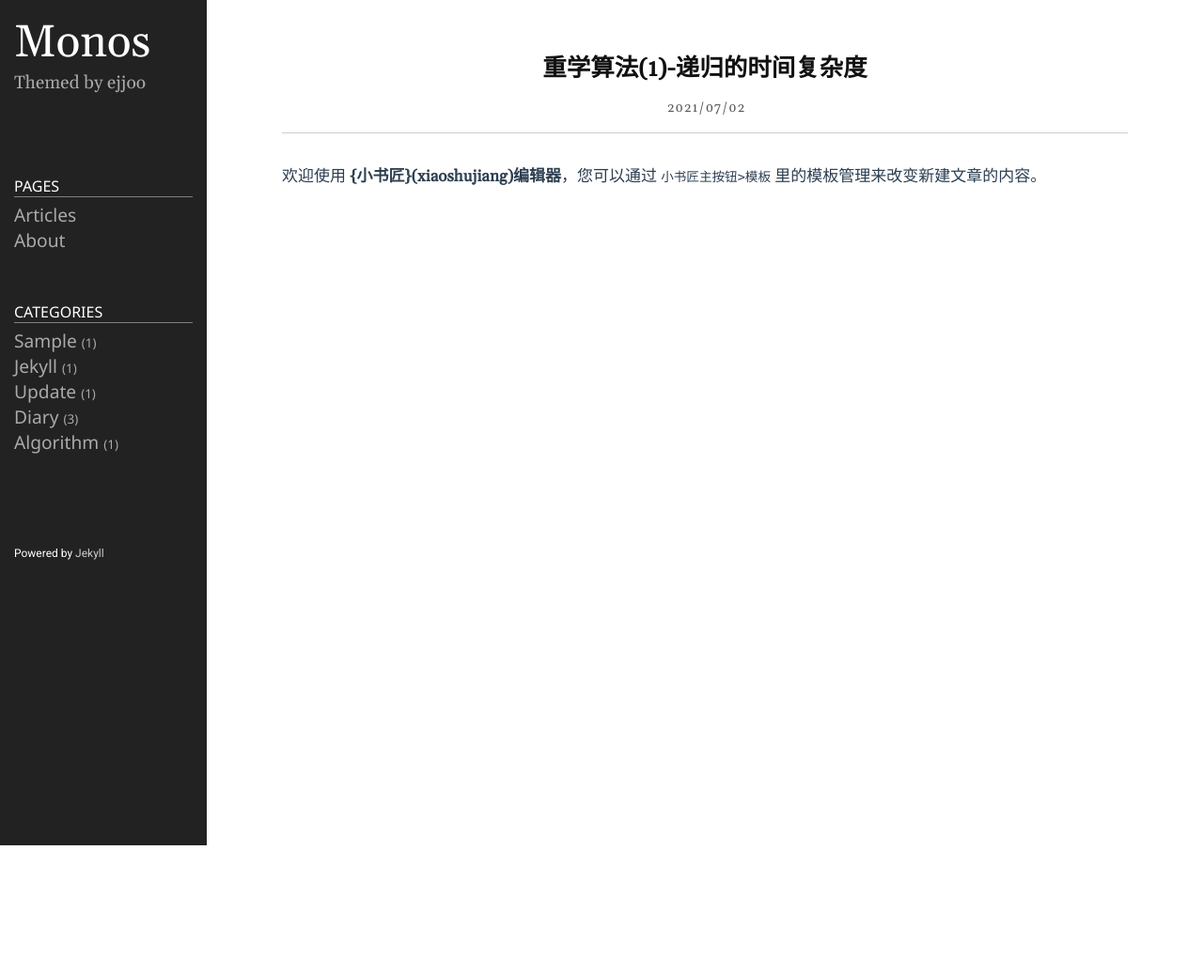
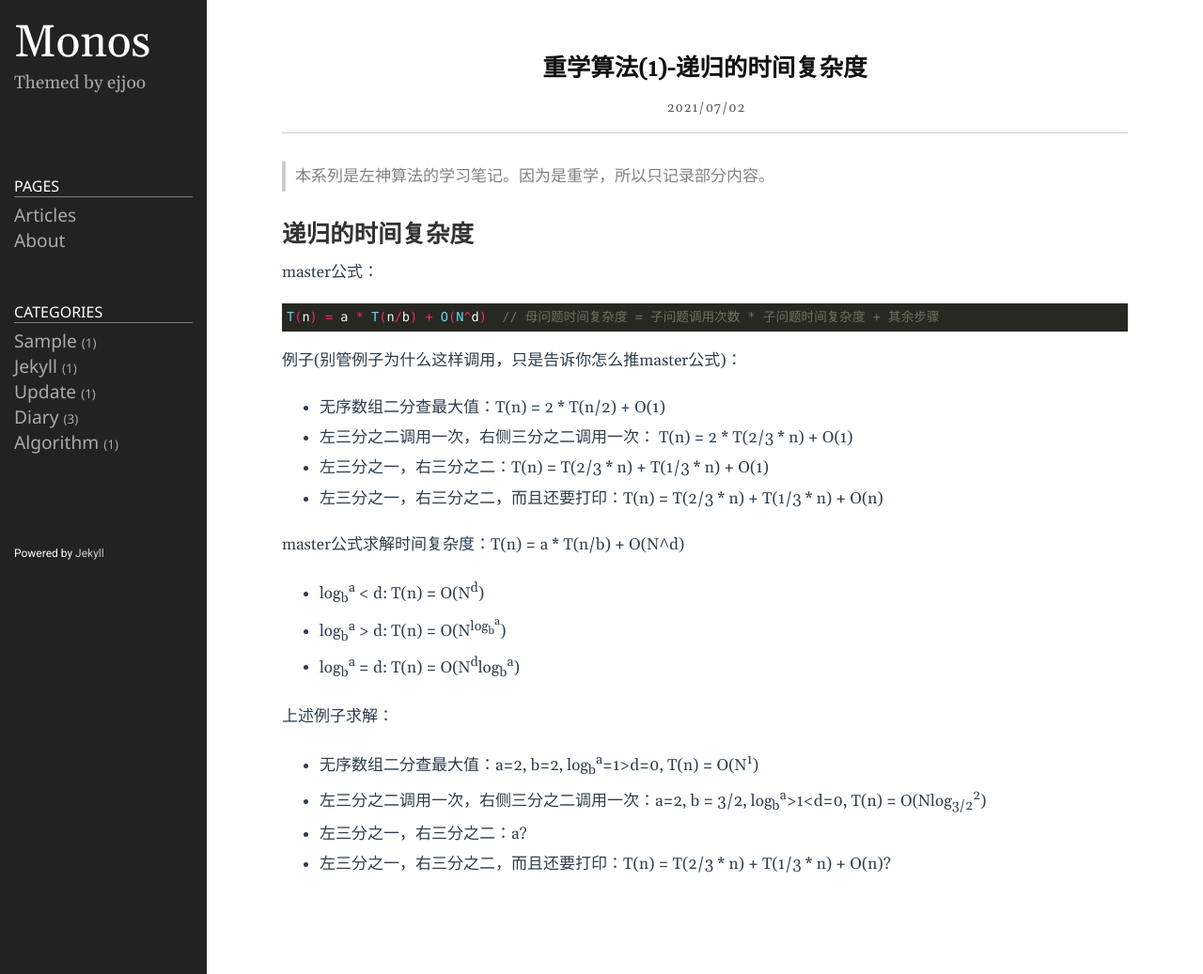
Before and after one commit to Taunk714/Taunk.github.io, a Jekyll site: the page built from _posts/2021-07-02-重学算法(1)-递归的时间复杂度.md, in a window 1280 px wide. Shown: the whole page at 94% size. Built offline with Jekyll 4.4.1, drawn with Linux system fonts in a browser that asks for light colours; before the commit the page ends 900 px from its top, so only the background shows below that.

Commit message:
修改文件: _posts/2021-07-02-重学算法(1)-递归的时间复杂度.md

````diff
--- a/_posts/2021-07-02-重学算法(1)-递归的时间复杂度.md
+++ b/_posts/2021-07-02-重学算法(1)-递归的时间复杂度.md
@@ -6,4 +6,28 @@ category: algorithm
 ---
 
 
-欢迎使用 **{小书匠}(xiaoshujiang)编辑器**，您可以通过 `小书匠主按钮>模板` 里的模板管理来改变新建文章的内容。
+> 本系列是左神算法的学习笔记。因为是重学，所以只记录部分内容。
+
+# 递归的时间复杂度
+master公式：
+
+``` java
+T(n) = a * T(n/b) + O(N^d)  // 母问题时间复杂度 = 子问题调用次数 * 子问题时间复杂度 + 其余步骤
+```
+例子(别管例子为什么这样调用，只是告诉你怎么推master公式)：
+ - 无序数组二分查最大值：T(n) = 2 * T(n/2) + O(1)
+ - 左三分之二调用一次，右侧三分之二调用一次： T(n) = 2 * T(2/3 * n) + O(1)
+ - 左三分之一，右三分之二：T(n) = T(2/3 * n) + T(1/3 * n) + O(1)
+ - 左三分之一，右三分之二，而且还要打印：T(n) = T(2/3 * n) + T(1/3 * n) + O(n)
+
+master公式求解时间复杂度：T(n) = a * T(n/b) + O(N^d)
+
+- log<sub>b</sub><sup>a</sup> < d: T(n) = O(N<sup>d</sup>)
+- log<sub>b</sub><sup>a</sup> > d: T(n) = O(N<sup>log<sub>b</sub><sup>a</sup></sup>)
+- log<sub>b</sub><sup>a</sup> = d: T(n) = O(N<sup>d</sup>log<sub>b</sub><sup>a</sup>)
+
+上述例子求解：
+- 无序数组二分查最大值：a=2, b=2, log<sub>b</sub><sup>a</sup>=1>d=0, T(n) = O(N<sup>1</sup>)
+ - 左三分之二调用一次，右侧三分之二调用一次：a=2, b = 3/2,  log<sub>b</sub><sup>a</sup>>1<d=0, T(n) = O(Nlog<sub>3/2</sub><sup>2</sup>)
+ - 左三分之一，右三分之二：a?
+ - 左三分之一，右三分之二，而且还要打印：T(n) = T(2/3 * n) + T(1/3 * n) + O(n)?
````
